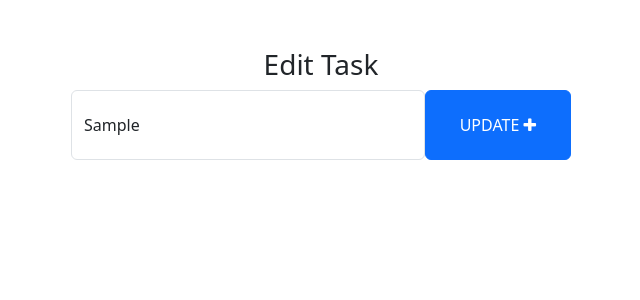
After one commit to jatin504/management-application, a Django app: page /todo/edit_task/1/ in a window 1280 px wide. The commit adds this page. Shown: the top 300 px of the page, without its empty margins (319-959 px from the left). Run offline with Django 5.2, Linux system fonts and the light colour scheme; tables that the repository leaves empty hold one stand-in row (values such as "Sample post").

Commit message:
Implement edit and delete task feature

```diff
--- /dev/null
+++ b/templates/edit.html
@@ -0,0 +1,37 @@
+<!DOCTYPE html>
+<html lang="en">
+<head>
+    <meta charset="UTF-8">
+    <meta http-equiv="X-UA-Compatible" content="IE=edge">
+    <meta name="viewport" content="width=device-width, initial-scale=1.0">
+    <title>EDIT Task Page</title>
+
+    <!-- Bootstrap -->
+    <link href="https://cdn.jsdelivr.net/npm/bootstrap@5.3.0-alpha1/dist/css/bootstrap.min.css" rel="stylesheet" integrity="sha384-GLhlTQ8iRABdZLl6O3oVMWSktQOp6b7In1Zl3/Jr59b6EGGoI1aFkw7cmDA6j6gD" crossorigin="anonymous">
+    <script src="https://cdn.jsdelivr.net/npm/bootstrap@5.3.0-alpha1/dist/js/bootstrap.bundle.min.js" integrity="sha384-w76AqPfDkMBDXo30jS1Sgez6pr3x5MlQ1ZAGC+nuZB+EYdgRZgiwxhTBTkF7CXvN" crossorigin="anonymous"></script>
+    <!-- Font Awesome Icons -->
+    <link rel="stylesheet" href="https://cdnjs.cloudflare.com/ajax/libs/font-awesome/4.7.0/css/font-awesome.min.css">
+
+    <style>
+        .form-control{
+        padding: 1.375rem .75rem !important;
+    }
+    </style>
+</head>
+<body>
+<div class="container">
+    <h3 class="pt-5 text-center">Edit Task</h3>
+    <div class="col-md-2 col-lg-6 p-0 mx-auto" style="max-width: 500px;">
+        <form action="{% url 'edit_task' get_task.pk %}" method="POST">
+            {% csrf_token %}
+            <div class="form-group">
+                <span style="display: flex;">
+                    <input type="text" name="task" class="form-control" placeholder="edit task" value="{{get_task.task}}">
+                    <button type="submit" class="btn btn-primary" style="width: 200px;">UPDATE <i class="fa fa-plus"></i> </button>
+                </span>
+            </div>
+        </form>
+    </div>
+</div>
+</body>
+</html>
--- a/templates/home.html
+++ b/templates/home.html
@@ -34,8 +34,8 @@
 
                         <span style="position: relative; float: right;">
                             <a class="btn btn-success" href="{% url 'mark_as_done' task.pk %}"><i class="fa fa-check"></i> Mark as Done</a>
-                            <a class="btn btn-danger"><i class="fa fa-trash"></i></a>
-                            <a class="btn btn-primary"><i class="fa fa-pencil"></i></a>
+                            <a class="btn btn-danger" href="{% url 'delete_task' task.pk %}"><i class="fa fa-trash"></i></a>
+                            <a class="btn btn-primary" href="{% url 'edit_task' task.pk %}"><i class="fa fa-pencil"></i></a>
                         </span>
                     </div>
                 </div>
--- a/todo/urls.py
+++ b/todo/urls.py
@@ -4,5 +4,7 @@ from . import views
 urlpatterns = [
     path('addTask/', views.addTask, name='addTask'),
     path('mark-as-done/<int:pk>/', views.mark_as_done, name='mark_as_done'),
-    path('mark-as-un-done/<int:pk>/', views.mark_as_un_done, name='mark_as_un_done')
+    path('mark-as-un-done/<int:pk>/', views.mark_as_un_done, name='mark_as_un_done'),
+    path('edit_task/<int:pk>/', views.edit_task, name='edit_task'),
+    path('delete_task/<int:pk>/', views.delete_task, name='delete_task')
 ]
--- a/todo/views.py
+++ b/todo/views.py
@@ -19,3 +19,22 @@ def mark_as_un_done(req, pk):
     task.is_completed = False
     task.save()
     return redirect('home')
+
+def edit_task(req, pk):
+    get_task = get_object_or_404(Task, pk=pk)
+    if req.method == 'POST':
+        new_task = req.POST['task']
+        get_task.task = new_task
+        get_task.save()
+        return redirect('home')
+    else:
+        context = {
+            "get_task": get_task
+        }
+        return render(req, 'edit.html', context)
+
+def delete_task(req, pk):
+    get_task = get_object_or_404(Task, pk=pk)
+    get_task.delete()
+
+    return redirect('home')
```
